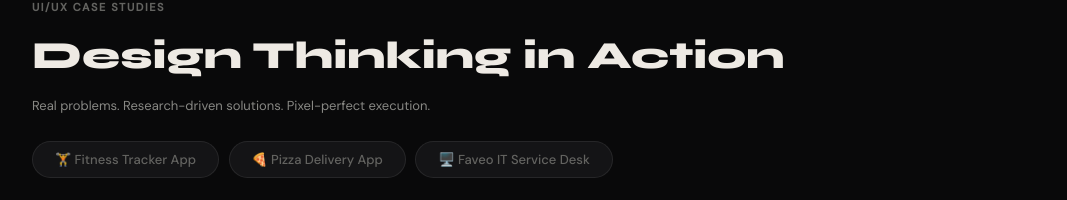
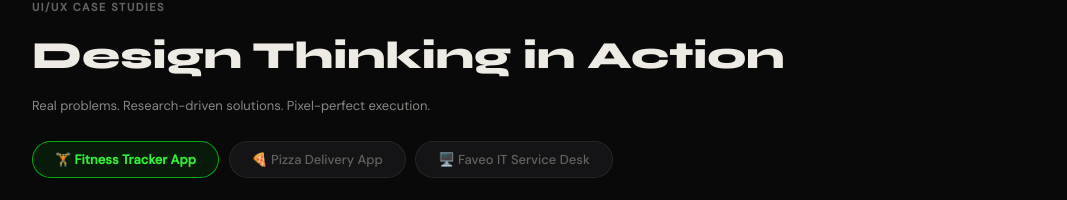
Before and after one commit to bharanidharan70/Portfolio, a Next.js app: page / in a window 1280 px wide. Shown: the part 5176-5376 px from the top of the page, without its empty margins (106-1173 px from the left). Built offline with nearby package versions, Linux system fonts and the light colour scheme.

Commit message:
change apr to may

```diff
--- a/src/styles/CaseStudy.module.css
+++ b/src/styles/CaseStudy.module.css
@@ -21,6 +21,7 @@
 .tab:hover { border-color: rgba(255,255,255,0.18); color: #eeeae4; }
 .tabPizzaActive { border-color: rgba(240,168,64,0.45) !important; color: #f0a840 !important; background: rgba(240,168,64,0.08) !important; font-weight: 700; }
 .tabFaveoActive { border-color: rgba(76,110,245,0.45) !important; color: #4C6EF5 !important; background: rgba(76,110,245,0.08) !important; font-weight: 700; }
+.tabFitnessActive { border-color: rgba(6, 231, 21, 0.704) !important; color: #32ef35 !important; background: rgba(6, 231, 21, 0.08) !important; font-weight: 700; }
 
 /* Card */
 .card { border-radius: 22px; padding: 2.5rem; border: 0.5px solid rgba(255,255,255,0.08); }
```
